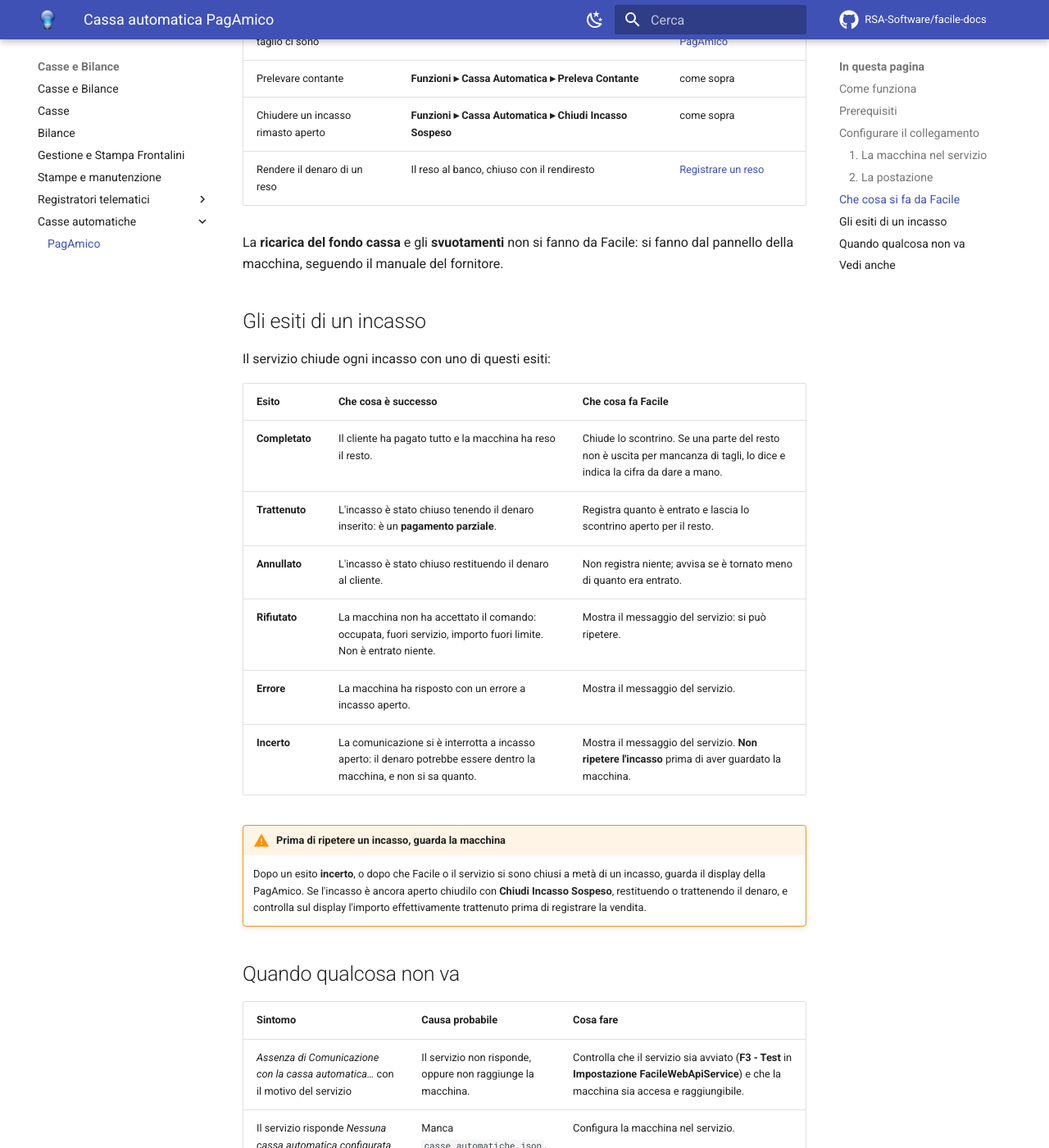
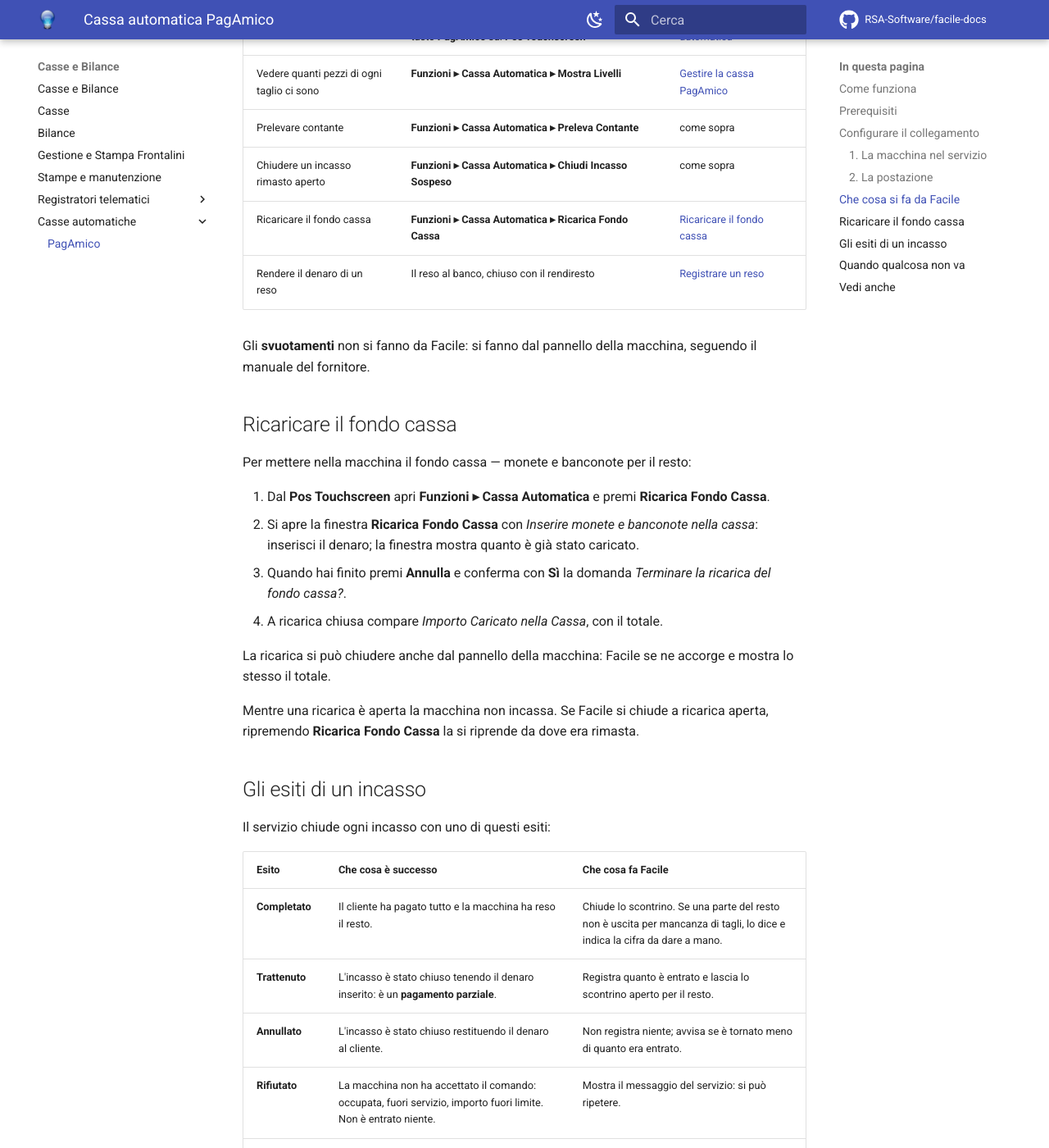
Before and after one commit to RSA-Software/facile-docs, an MkDocs documentation site: the page built from docs/moduli/casse-bilance/casse-automatiche/pagamico.md, in a window 1280 px wide and 1400 px high, scrolled down 2843 px. Shown: the whole window at 82% size. Built offline with MkDocs 1.6.1 and Material for MkDocs 9.7.7, drawn with Linux system fonts in a browser that asks for light colours; comment, search, counter and statistics services are not loaded; some of the changed text lies outside the part shown.

Commit message:
E-commerce e casse automatiche: licenza separata; PagAmico: ricarica del fondo cassa
- Connettori e-commerce e casse automatiche sono soggetti a una licenza
  separata, in aggiunta a quella di Facile (In sintesi, riquadro nelle
  pagine di sezione, requisiti di Shopify e PagAmico).
- PagAmico: il tasto Ricarica Fondo Cassa del commit 6769de13 di Luca
  (procedura, ripresa di una ricarica rimasta aperta, chiusura dal pannello),
  nella pagina PagAmico e nella tabella di Vendita al banco, con i messaggi
  nuovi; tolta la frase "la ricarica non si fa da Facile".

Co-Authored-By: Claude Opus 5.5 (1M context) <noreply@anthropic.com>
Claude-Session: https://claude.ai/code/session_0154PrR49V3g37CHb3bwNvD6

```diff
--- a/docs/moduli/casse-bilance/casse-automatiche/pagamico.md
+++ b/docs/moduli/casse-bilance/casse-automatiche/pagamico.md
@@ -16,6 +16,7 @@ servizio di incassare, di erogare o di leggere lo stato della macchina.
     - **Serve:** il FacileWebApiService installato e configurato
     - **Configurazione:** la macchina nel servizio ([casse_automatiche.json](../../../assets/modelli/casse_automatiche.json)), la scelta della macchina nella postazione ([pagamico.ini](../../../assets/modelli/pagamico.ini))
     - **Uso al banco:** vedi [Incassare con la cassa automatica PagAmico](../../vendite/vendita-al-banco.md#incassare-con-la-cassa-automatica-pagamico)
+    - **Licenza:** separata, in aggiunta a quella di Facile
 
 ---
 
@@ -42,6 +43,8 @@ configurazione è una sola.
 
 ## Prerequisiti
 
+- La **licenza** del collegamento con le casse automatiche, separata da quella
+  di Facile.
 - Il **FacileWebApiService** installato, in esecuzione e raggiungibile dalla
   postazione, configurato in **Impostazioni Postazione ▸ Impostazione
   FacileWebApiService** (vedi [Impostazioni Postazione](../../utility/impostazioni-postazione.md)).
@@ -112,10 +115,31 @@ riavviarlo.
 | Vedere quanti pezzi di ogni taglio ci sono | **Funzioni ▸ Cassa Automatica ▸ Mostra Livelli** | [Gestire la cassa PagAmico](../../vendite/vendita-al-banco.md#gestire-la-cassa-pagamico) |
 | Prelevare contante | **Funzioni ▸ Cassa Automatica ▸ Preleva Contante** | come sopra |
 | Chiudere un incasso rimasto aperto | **Funzioni ▸ Cassa Automatica ▸ Chiudi Incasso Sospeso** | come sopra |
+| Ricaricare il fondo cassa | **Funzioni ▸ Cassa Automatica ▸ Ricarica Fondo Cassa** | [Ricaricare il fondo cassa](#ricaricare-il-fondo-cassa) |
 | Rendere il denaro di un reso | Il reso al banco, chiuso con il rendiresto | [Registrare un reso](../../vendite/vendita-al-banco.md#registrare-un-reso) |
 
-La **ricarica del fondo cassa** e gli **svuotamenti** non si fanno da Facile:
-si fanno dal pannello della macchina, seguendo il manuale del fornitore.
+Gli **svuotamenti** non si fanno da Facile: si fanno dal pannello della
+macchina, seguendo il manuale del fornitore.
+
+## Ricaricare il fondo cassa
+
+Per mettere nella macchina il fondo cassa — monete e banconote per il resto:
+
+1. Dal **Pos Touchscreen** apri **Funzioni ▸ Cassa Automatica** e premi
+   **Ricarica Fondo Cassa**.
+2. Si apre la finestra **Ricarica Fondo Cassa** con *Inserire monete e
+   banconote nella cassa*: inserisci il denaro; la finestra mostra quanto è
+   già stato caricato.
+3. Quando hai finito premi **Annulla** e conferma con **Sì** la domanda
+   *Terminare la ricarica del fondo cassa?*.
+4. A ricarica chiusa compare *Importo Caricato nella Cassa*, con il totale.
+
+La ricarica si può chiudere anche dal pannello della macchina: Facile se ne
+accorge e mostra lo stesso il totale.
+
+Mentre una ricarica è aperta la macchina non incassa. Se Facile si chiude a
+ricarica aperta, ripremendo **Ricarica Fondo Cassa** la si riprende da dove era
+rimasta.
 
 ## Gli esiti di un incasso
 
```
Also changed, not shown: docs/appendici/messaggi-errore.md (+7 -1 lines), docs/moduli/casse-bilance/casse-automatiche/index.md (+6 -0 lines), docs/moduli/ecommerce/index.md (+6 -0 lines), docs/moduli/ecommerce/shopify/index.md (+6 -0 lines), docs/moduli/vendite/vendita-al-banco.md (+7 -0 lines).
